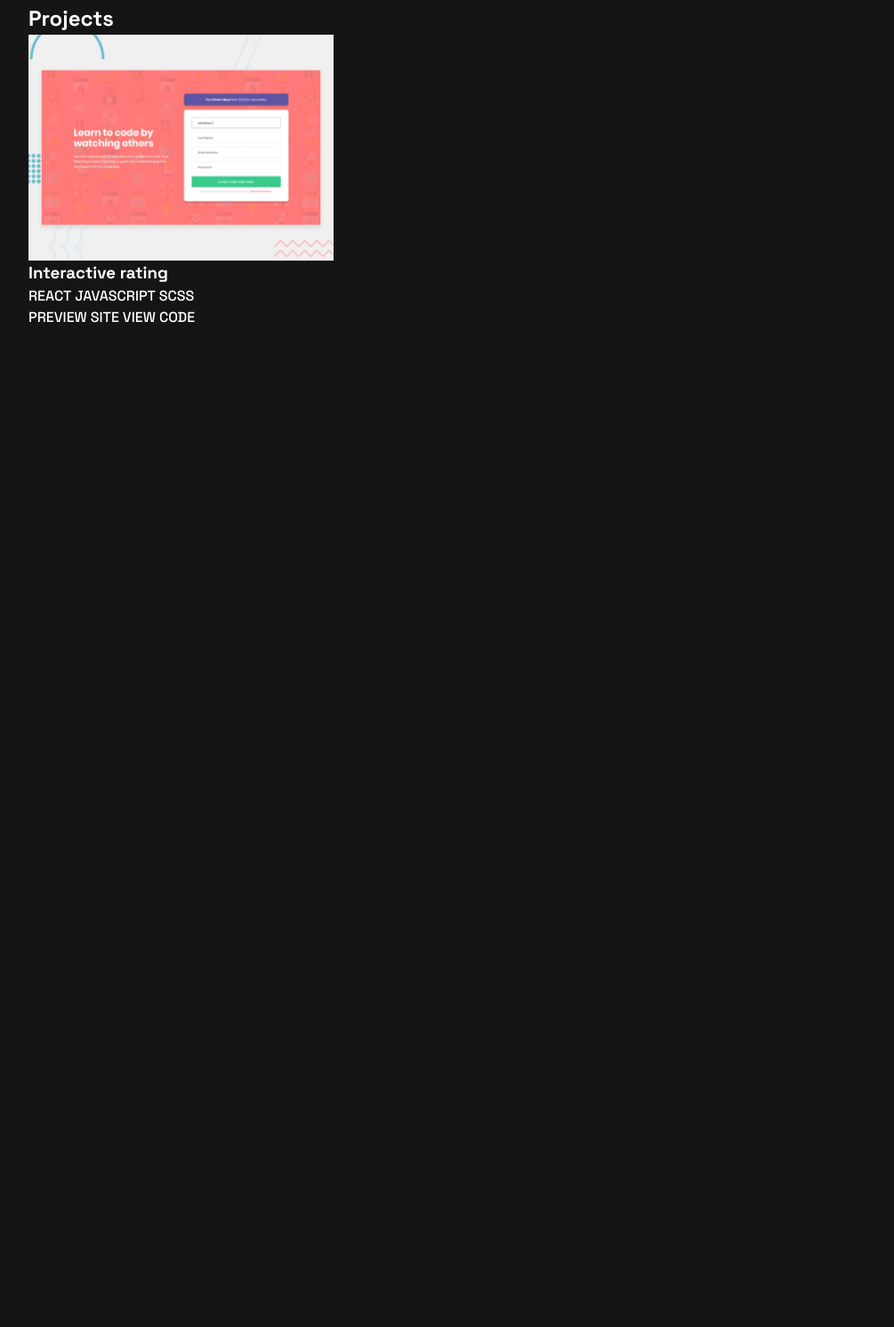
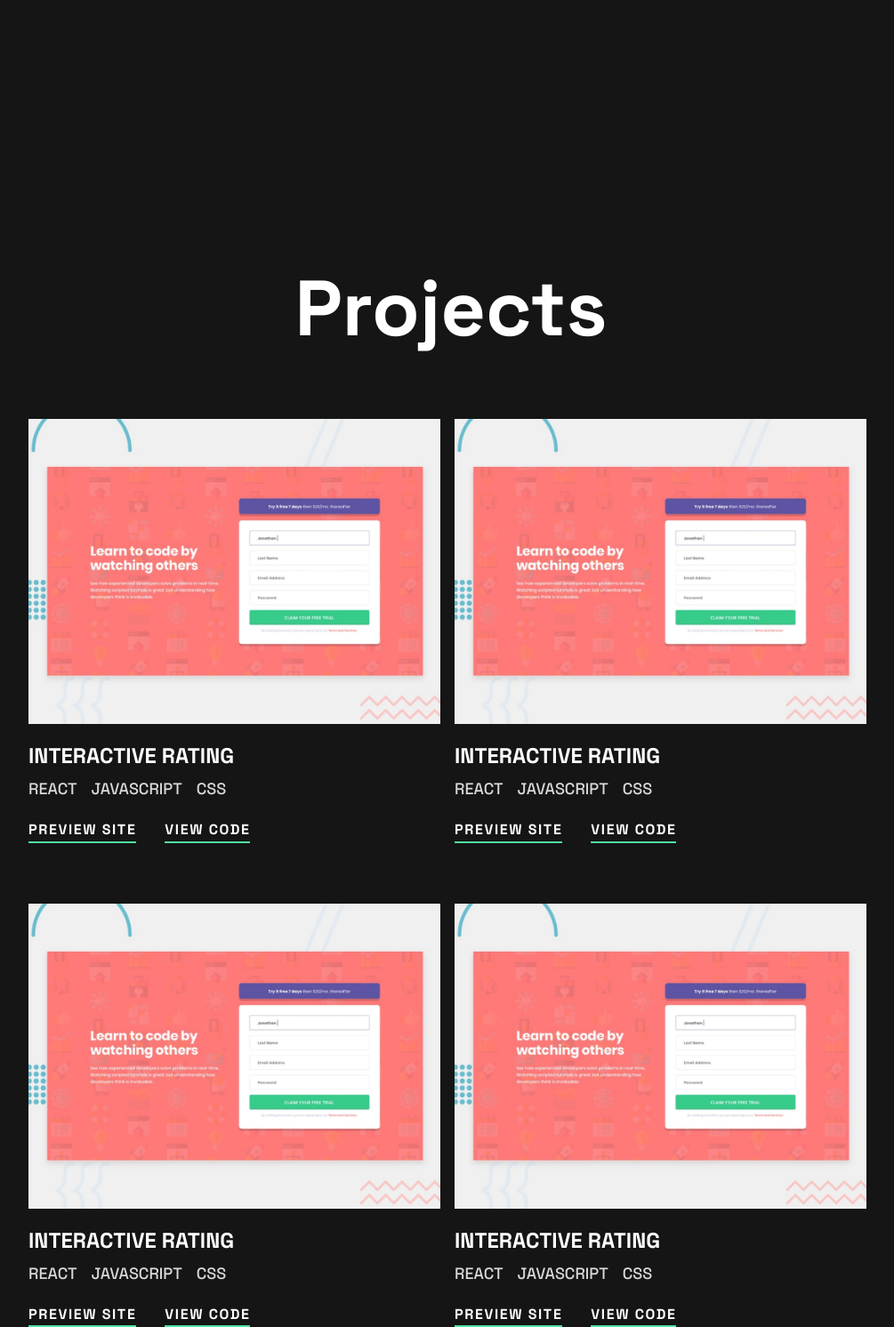
Before and after one commit to OlesiaShcherbenko/my-portfolio, a website built with Vite: page src/index.html in a window 1280 px wide. Shown: the part 801-2293 px from the top of the page at 89% size, without its empty margins (133-1138 px from the left). Before the commit the page ends 1170 px from the top, so only its background shows below. Built offline with nearby package versions, Linux system fonts and the light colour scheme.

Commit message:
feat: style projects section

```diff
--- a/src/css/base.css
+++ b/src/css/base.css
@@ -27,3 +27,15 @@
   color: var(--c-white);
   background-color: var(--c-black);
 }
+
+/* Styles for Mobile devices */
+body {
+  display: flex;
+  flex-direction: column;
+  gap: 100px;
+}
+
+/* Styles for Desktop devices */
+body {
+  gap: 150px;
+}
--- a/src/css/container.css
+++ b/src/css/container.css
@@ -5,6 +5,7 @@
   margin: 0 auto;
   padding: 0 16px;
 }
+
 /* Styles for Tablet devices */
 @media only screen and (min-width: 768px) {
   .container {
@@ -12,6 +13,7 @@
     padding: 0 32px;
   }
 }
+
 /* Styles for Desktop devices */
 @media only screen and (min-width: 1200px) {
   .container {
--- a/src/css/header.css
+++ b/src/css/header.css
@@ -1,3 +1,4 @@
+/* #region Styles for Mobile devices */
 .nav {
   display: flex;
   justify-content: space-between;
@@ -30,7 +31,9 @@
 .icon:hover {
   fill: var(--c-green);
 }
+/* #endregion */
 
+/* #region Styles for Tablet devices */
 @media only screen and (min-width: 768px) {
   .nav {
     margin: 28px 0;
@@ -50,9 +53,12 @@
     height: 24px;
   }
 }
+/* #endregion */
 
+/* #region Styles for Desktop devices */
 @media only screen and (min-width: 1200px) {
   .nav {
     margin: 40px 0;
   }
 }
+/* #endregion */
--- a/src/css/hero.css
+++ b/src/css/hero.css
@@ -1,3 +1,4 @@
+/* #region Styles for Mobile devices */
 .rings {
   position: absolute;
   left: -230px;
@@ -34,7 +35,9 @@
 .contact:hover {
   color: var(--c-green);
 }
+/* #endregion */
 
+/* #region Styles for Tablet devices */
 @media only screen and (min-width: 768px) {
   .rings {
     left: -330px;
@@ -58,7 +61,9 @@
     margin-bottom: 32px;
   }
 }
+/* #endregion */
 
+/* #region Styles for Desktop devices */
 @media only screen and (min-width: 1200px) {
   .rings {
     left: -100px;
@@ -79,3 +84,4 @@
     margin-bottom: 64px;
   }
 }
+/* #endregion */
--- /dev/null
+++ b/src/css/projects.css
@@ -0,0 +1,94 @@
+/* #region Styles for Mobile devices */
+.projects .headline {
+  text-align: center;
+  margin-bottom: 40px;
+}
+
+.projects-list {
+  display: flex;
+  flex-direction: column;
+  gap: 40px;
+}
+
+.image {
+  display: block;
+  margin-bottom: 20px;
+}
+
+.headline-sm {
+  font-size: var(--fs-24);
+  font-weight: 700;
+  line-height: 1.3;
+  text-transform: uppercase;
+  margin-bottom: 8px;
+}
+
+.tags {
+  display: flex;
+  gap: 16px;
+  margin-bottom: 20px;
+}
+
+.tag {
+  font-size: var(--fs-18);
+  font-weight: 500;
+  text-transform: uppercase;
+  line-height: 1.5;
+  color: var(--c-grey);
+}
+
+.links {
+  display: flex;
+  gap: 32px;
+}
+
+.links a {
+  display: inline-block;
+  font-weight: 700;
+  line-height: 1.6;
+  letter-spacing: 0.1em;
+  text-transform: uppercase;
+  border-bottom: 2px solid var(--c-green);
+}
+
+.links a:hover {
+  color: var(--c-green);
+  cursor: pointer;
+}
+/* #endregion */
+
+/* #region Styles for Tablet devices */
+@media only screen and (min-width: 768px) {
+  .projects .headline {
+    margin-bottom: 60px;
+  }
+
+  .projects-list {
+    flex-direction: row;
+    flex-wrap: wrap;
+    column-gap: 16px;
+    row-gap: 60px;
+  }
+
+  .projects-item {
+    flex-basis: calc((100% - 20px) / 2);
+  }
+}
+/* #endregion */
+
+/* #region Styles for Desktop devices */
+@media only screen and (min-width: 1200px) {
+  .projects .headline {
+    margin-bottom: 80px;
+  }
+
+  .projects-list {
+    column-gap: 16px;
+    row-gap: 68px;
+  }
+
+  .projects-item {
+    flex-basis: calc((100% - 24px) / 2);
+  }
+}
+/* #endregion */
--- a/src/css/styles.css
+++ b/src/css/styles.css
@@ -6,3 +6,4 @@
 /* Sections style */
 @import url('./header.css');
 @import url('./hero.css');
+@import url('./projects.css');
--- a/src/partials/projects.html
+++ b/src/partials/projects.html
@@ -1,35 +1,91 @@
 <section class="projects">
   <div class="container">
-    <h2 class="headline-md">Projects</h2>
+    <h2 class="headline">Projects</h2>
     <ul class="projects-list">
       <li class="projects-item">
-        <img
-          class="image"
-          src="/img/thumbnail-project-2-small.png"
-          alt=""
-          width="343"
-          height="253"
-        />
-        <h3 class="name">Interactive rating</h3>
-        <p class="tags">
-          <span>REACT</span>
-          <span>JAVASCRIPT</span>
-          <span>SCSS</span>
-        </p>
+        <img class="image" src="/img/thumbnail-project-2-large.png" alt="" />
+        <h3 class="headline-sm">Interactive rating</h3>
+        <div class="tags">
+          <span class="tag">React</span>
+          <span class="tag">JavaScript</span>
+          <span class="tag">CSS</span>
+        </div>
         <div class="links">
           <a
             href="https://interactive-rating-component-pi-ashy.vercel.app/"
             target="_blank"
-            >PREVIEW SITE</a
+            >Preview Site</a
           >
           <a
             href="https://github.com/OlesiaShcherbenko/interactive-rating-component"
             target="_blank"
-            >VIEW CODE</a
+            >View Code</a
           >
         </div>
       </li>
-      <li class="projects-item"></li>
+      <li class="projects-item">
+        <img class="image" src="/img/thumbnail-project-2-large.png" alt="" />
+        <h3 class="headline-sm">Interactive rating</h3>
+        <div class="tags">
+          <span class="tag">React</span>
+          <span class="tag">JavaScript</span>
+          <span class="tag">CSS</span>
+        </div>
+        <div class="links">
+          <a
+            href="https://interactive-rating-component-pi-ashy.vercel.app/"
+            target="_blank"
+            >Preview Site</a
+          >
+          <a
+            href="https://github.com/OlesiaShcherbenko/interactive-rating-component"
+            target="_blank"
+            >View Code</a
+          >
+        </div>
+      </li>
+      <li class="projects-item">
+        <img class="image" src="/img/thumbnail-project-2-large.png" alt="" />
+        <h3 class="headline-sm">Interactive rating</h3>
+        <div class="tags">
+          <span class="tag">React</span>
+          <span class="tag">JavaScript</span>
+          <span class="tag">CSS</span>
+        </div>
+        <div class="links">
+          <a
+            href="https://interactive-rating-component-pi-ashy.vercel.app/"
+            target="_blank"
+            >Preview Site</a
+          >
+          <a
+            href="https://github.com/OlesiaShcherbenko/interactive-rating-component"
+            target="_blank"
+            >View Code</a
+          >
+        </div>
+      </li>
+      <li class="projects-item">
+        <img class="image" src="/img/thumbnail-project-2-large.png" alt="" />
+        <h3 class="headline-sm">Interactive rating</h3>
+        <div class="tags">
+          <span class="tag">React</span>
+          <span class="tag">JavaScript</span>
+          <span class="tag">CSS</span>
+        </div>
+        <div class="links">
+          <a
+            href="https://interactive-rating-component-pi-ashy.vercel.app/"
+            target="_blank"
+            >Preview Site</a
+          >
+          <a
+            href="https://github.com/OlesiaShcherbenko/interactive-rating-component"
+            target="_blank"
+            >View Code</a
+          >
+        </div>
+      </li>
     </ul>
   </div>
 </section>
```
